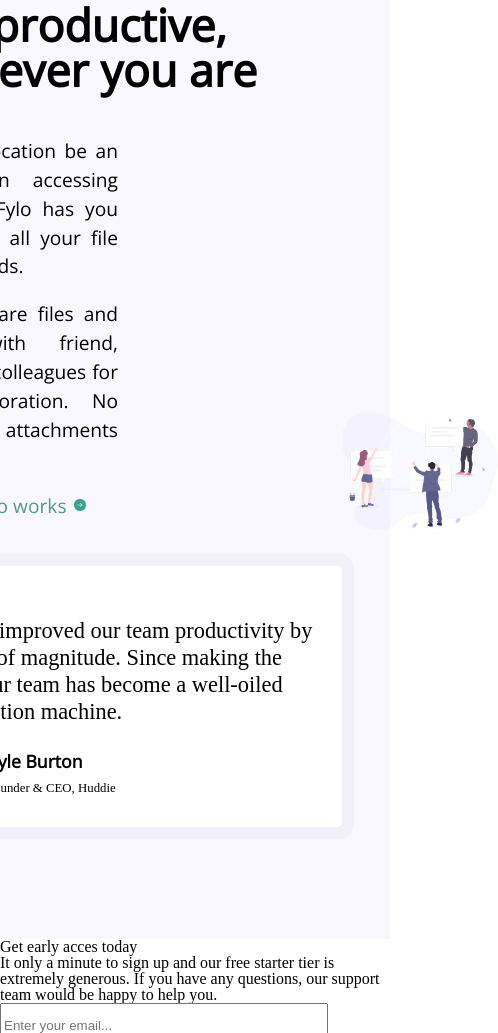
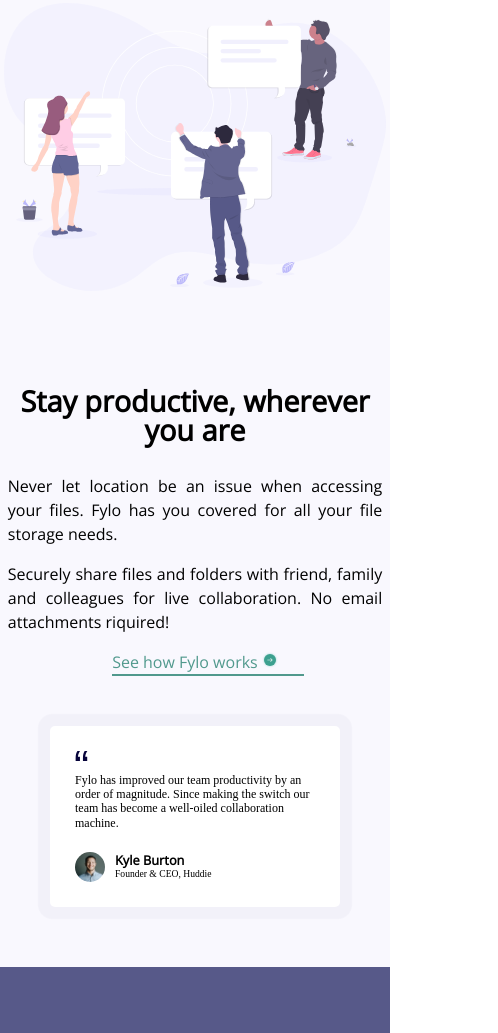
Before and after one commit to AlexanderHuisa/Landing-page-with-two-column, a plain HTML site: page index.html in a window 390 px wide. Shown: the part 967-2000 px from the top of the page, 498 px wide, since content can reach past the window. Drawn offline with nearby package versions, Linux system fonts and the light colour scheme.

Commit message:
section 2 and 3 finished responsive design

```diff
--- a/index.html
+++ b/index.html
@@ -17,6 +17,7 @@
 <link rel="stylesheet" href="./styles/header.css">
 <link rel="stylesheet" href="./styles/main.css">
 <link rel="stylesheet" href="./styles/section-two.css">
+<link rel="stylesheet" href="./styles/sectio-three.css">
 </head>
 
 <body>
@@ -35,10 +36,10 @@
       <div class="main-section1_info">
         <h1 class="main-section1_info-tittle">All your files in one secure location, accessible anywhere.</h1>
         <p>Fylo sotres your most importtant files in one secure location. Access them wherever you need, share and collaborate with friends, family, and co-workers.</p>
-        <div class="main-section1_info-input">
-          <input class="input-text" type="text" placeholder="Enter your email...">
-          <input class="input-button" type="button" value="Get Started">
-        </div>
+        <form class="main-section1_info-input">
+          <input class="input-text" type="email" placeholder="   Enter your email..." required>
+          <input class="input-button" type="submit" value="Get Started">
+        </form>
       </div>
       <img src="./images/illustration-1.svg" alt="" class="main-section1_img">
     </section>
@@ -74,10 +75,10 @@
         <h2>Get early acces today</h2>
         <p>It only a minute to sign up and our free starter tier is extremely generous. If you have any questions, our support team would be happy to help you.</p>
       </div>
-      <div class="main-section3_input">
-        <input class="input-text" type="text" placeholder="Enter your email...">
-        <input class="input-button" type="button" value="Get Started">
-      </div>
+      <form class="main-section3_input">
+        <input class="main-section3_input-text input-text" type="email" placeholder="    email@example.com" required>
+        <input class="main-section3_input-button input-button" type="submit" value="Get Started For Free">
+      </form>
     </section>
   </main>
 
--- a/styles/header.css
+++ b/styles/header.css
@@ -9,6 +9,7 @@
     --silver: #F9F8FE;
     --dark-silver: #575989;
     --green: #51998D;
+    --silver-text:#A5A9BC;
 }
 
 .hero{
@@ -20,7 +21,7 @@
     /* place-content:center space-between; */
     justify-content: space-between;
     align-items: center;
-    background-color: aqua;
+    /* background-color: aqua; */
 }
 .hero-img{
     padding-left: 2%;
--- /dev/null
+++ b/styles/sectio-three.css
@@ -0,0 +1,97 @@
+.main-section3{
+    display: flex;
+    height: 20rem;
+    align-items: center;
+    padding: 0 2%;
+    background-color: var(--dark-silver);
+    gap: 10%;
+}
+.main-section3_info{
+    width: 50%;
+    color: var(--white);
+    font-family: var(--font-secundario);
+    line-height: 2.5em;
+    font-size: 2.5rem;
+    font-weight: bolder;
+}
+
+.main-section3_info p{
+    color:  var(--silver-text);
+    line-height: 1.5em;
+    font-size: 1.2rem;
+    font-weight: 100;
+}
+.main-section3_input{
+    width: 40%;
+    line-height: 4em;
+}
+
+.main-section3_input-button{
+    margin: 0;
+}
+
+.main-section3_input-text{
+    width: 99%;
+}
+
+@media screen and (max-width: 1316px){
+
+    .main-section3_input-button{
+        width: 100%;
+    }
+
+}
+@media screen and (max-width: 928px){
+
+    .main-section3{
+        height: 30rem;
+        flex-direction: column;
+        align-items: center;
+        gap: 10%;
+    }
+
+    .main-section3_info{
+        width: 100%;
+        text-align: center;
+    }
+    .main-section3_input-button{
+        width: 24.5rem;
+    }
+    .main-section3_input-text{
+        width: 24rem;
+    }
+    .main-section3_input{
+        width: 100%;
+        display: flex;
+        flex-direction: column;
+        align-items: center;
+    }
+    .main-section3{
+        height: 30rem;
+        justify-content: center;
+    }
+
+}
+@media screen and (max-width: 490px){
+
+    .main-section3_info{
+        font-size: 1.8rem;
+    }
+
+    .main-section3_info p{
+        font-size: 1rem;
+    }
+}
+
+@media screen and (max-width: 417px){
+
+    .main-section3_input-text{
+        width: 20rem;
+        height: 2.5rem;
+    }
+    .main-section3_input-button{
+        padding: 0.95rem 0rem;
+        width: 20.5rem;
+    }
+
+}
--- a/styles/section-two.css
+++ b/styles/section-two.css
@@ -41,12 +41,12 @@
     content: "";
     top: 100%;
     height: 2px;
-    width: 33%;
+    width: 12rem;
     background-color: var(--green);
 }
 
 .main-section2-grid_info-tarjet{
-    margin: 2em 0 5em 0;
+    margin: 3em 0 5em 0;
     width: 25rem;
     /* background-color: blue; */
     padding: 25px;
@@ -84,3 +84,65 @@
     height: 50%;
 
 }
+
+@media screen and (max-width: 928px){
+
+    .main-section2-grid{
+        flex-direction: column-reverse;
+        text-align: center;
+        gap: 10%;
+    }
+    .main-section2-grid_info{
+        display: flex;
+        flex-direction: column;
+        align-items: center;
+        margin: 0 2%;
+    }
+    .main-section2-grid_info-p{
+        margin:  0 0rem 1em 0;
+    }
+    .main-section2_img{
+        margin: 0 0 6rem 0;
+        width: 98%;
+        height: 100%;
+    }
+
+}
+
+@media screen and (max-width: 490px){
+    .main-section1{
+        height: 50rem;
+    }
+    .main-section2-grid_info-tittle{
+        font-size: 1.8rem;
+        font-weight:bolder;
+    }
+
+    .main-section2-grid_info-p{
+        font-size: 1rem;
+    }
+    .main-section2-grid_info-tarjet{
+        display: flex;
+        flex-direction: column;
+        align-items: flex-start;
+        text-align: left;
+        width: 15rem;
+        font-size: 0.75rem;
+        line-height: 1.2em;
+        gap: 10px;
+    }
+    .main-section2-grid_info-tarjet_autor{
+        gap: 10px;
+    }
+    .main-section2-grid_info-tarjet_autor img{
+        width: 30px;
+        height: 30px;
+    }
+
+    .main-section2-grid_info-tarjet_autor h3{
+        font-size: 0.8rem;
+    }
+    .main-section2-grid_info-tarjet_autor p{
+        font-size: 0.6rem;
+    }
+}
```
